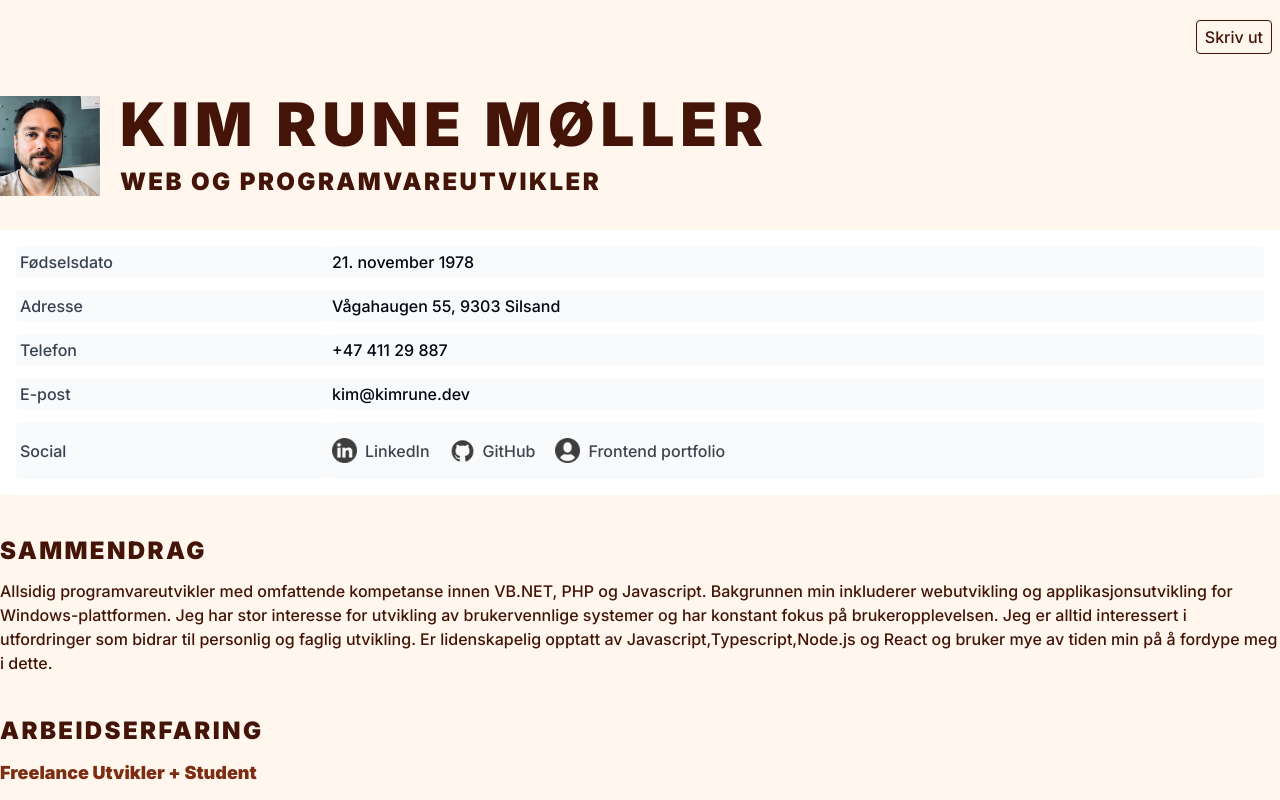
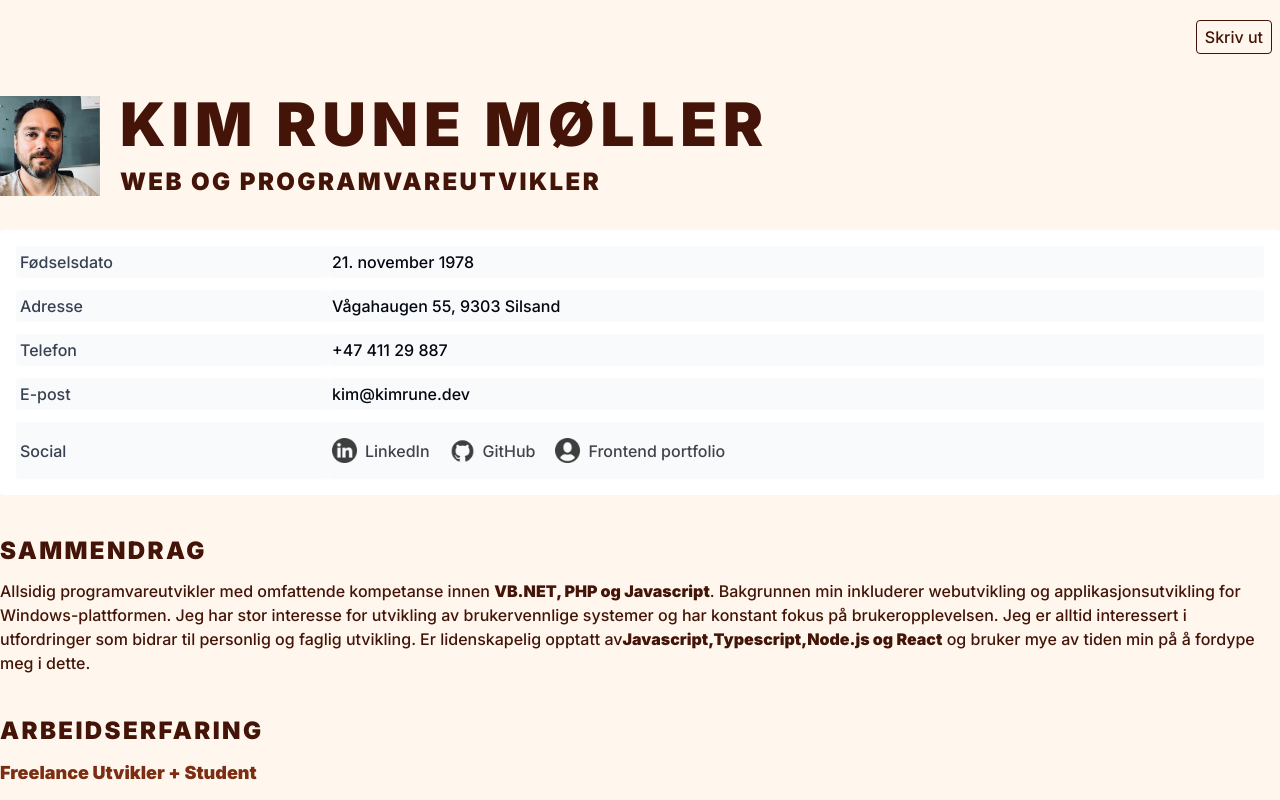
Before and after one commit to kimrm/resume, a React (Vite) app: page / in a window 1280 px wide. Shown: the top 800 px of the page. Built offline with nearby package versions, Linux system fonts and the light colour scheme.

Commit message:
adding strong tag

```diff
--- a/src/Resume.jsx
+++ b/src/Resume.jsx
@@ -15,14 +15,15 @@ const Resume = React.forwardRef((props, ref) => {
           Sammendrag
         </h2>
         <p className="rounded text-orange-950">
-          Allsidig programvareutvikler med omfattende kompetanse innen VB.NET,
-          PHP og Javascript. Bakgrunnen min inkluderer webutvikling og
-          applikasjonsutvikling for Windows-plattformen. Jeg har stor interesse
-          for utvikling av brukervennlige systemer og har konstant fokus på
-          brukeropplevelsen. Jeg er alltid interessert i utfordringer som bidrar
-          til personlig og faglig utvikling. Er lidenskapelig opptatt av
-          Javascript,Typescript,Node.js og React og bruker mye av tiden min på å
-          fordype meg i dette.
+          Allsidig programvareutvikler med omfattende kompetanse innen{" "}
+          <strong>VB.NET, PHP og Javascript</strong>. Bakgrunnen min inkluderer
+          webutvikling og applikasjonsutvikling for Windows-plattformen. Jeg har
+          stor interesse for utvikling av brukervennlige systemer og har
+          konstant fokus på brukeropplevelsen. Jeg er alltid interessert i
+          utfordringer som bidrar til personlig og faglig utvikling. Er
+          lidenskapelig opptatt av
+          <strong>Javascript,Typescript,Node.js og React</strong> og bruker mye
+          av tiden min på å fordype meg i dette.
         </p>
       </section>
       <section className="container mx-auto my-10 p-2 md:p-0">
```
